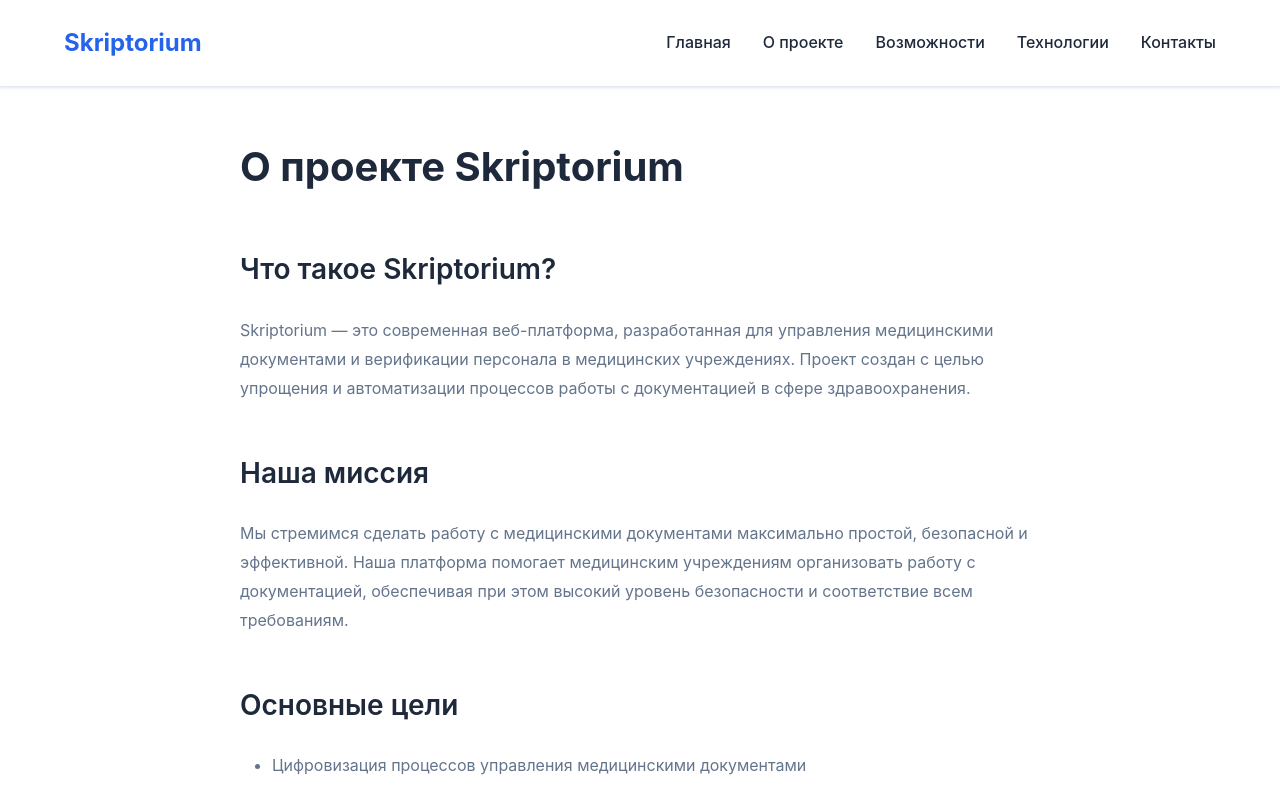
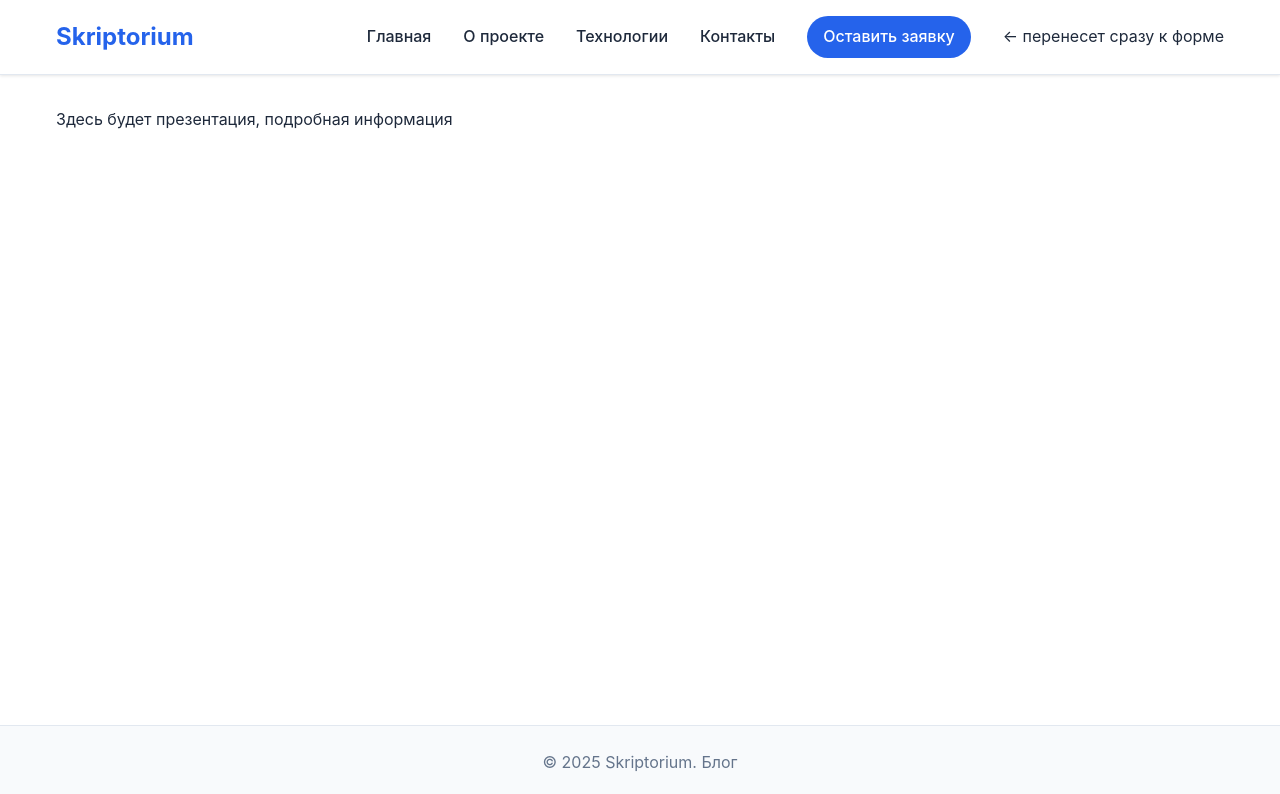
Before and after one commit to daniilmiagkov/skriptorium-landing, a Vue app: page /about in a window 1280 px wide. Shown: the top 794 px of the page. Built offline with nearby package versions, Linux system fonts and the light colour scheme.

Commit message:
change variables and for demo

```diff
--- a/src/App.vue
+++ b/src/App.vue
@@ -19,13 +19,13 @@ import Header from '@/components/Header.vue';
 <style module lang="scss">
 .main {
   flex: 1;
-  padding: $spacing-xl 0;
+  padding: $spacing-8 0;
 }
 
 .footer {
   background-color: $bg-light;
   border-top: 1px solid $border-color;
-  padding: $spacing-lg 0;
+  padding: $spacing-6 0;
   margin-top: auto;
   text-align: center;
   color: $text-light;
--- a/src/components/Card.vue
+++ b/src/components/Card.vue
@@ -32,9 +32,9 @@ defineProps<{
   background: $bg-light;
   border: 1px solid $border-color;
   border-radius: 8px;
-  padding: $spacing-md;
+  padding: $spacing-4;
   text-align: center;
-  gap: $spacing-sm;
+  gap: $spacing-2;
   display: flex;
   flex-direction: column;
   justify-content: space-between;
@@ -42,7 +42,7 @@ defineProps<{
 
 .featureCardIcon {
   font-size: 3rem;
-  margin-bottom: $spacing-md;
+  margin-bottom: $spacing-4;
 }
 
 .featureCardTitle {
--- a/src/components/Header.vue
+++ b/src/components/Header.vue
@@ -17,6 +17,13 @@
           >
             {{ link.text }}
           </router-link>
+          <router-link
+            to="/contact"
+            :class="[$style.button, $style.navLink]"
+          >
+            Оставить заявку
+          </router-link>
+          <- перенесет сразу к форме
         </nav>
       </div>
     </div>
@@ -33,10 +40,10 @@ const routes = [
     route: '/about',
     text: 'О проекте'
   },
-  {
-    route: '/features',
-    text: 'Возможности'
-  },
+  // {
+  //   route: '/features',
+  //   text: 'Возможности'
+  // },
   {
     route: '/technology',
     text: 'Технологии'
@@ -52,7 +59,7 @@ const routes = [
 .header {
   background-color: $bg-color;
   border-bottom: 1px solid $border-color;
-  padding: $spacing-md 0;
+  padding: $spacing-4 0;
   position: sticky;
   top: 0;
   z-index: 100;
@@ -78,7 +85,8 @@ const routes = [
 
 .nav {
   display: flex;
-  gap: $spacing-lg;
+  gap: $spacing-8;
+  align-items: center;
 }
 
 .navLink {
@@ -98,7 +106,7 @@ const routes = [
     &::after {
       content: '';
       position: absolute;
-      bottom: -$spacing-xs;
+      bottom: -$spacing-1;
       left: 0;
       right: 0;
       height: 2px;
@@ -106,15 +114,28 @@ const routes = [
     }
   }
 }
+
+.button {
+  padding: $spacing-2 $spacing-4;
+  border-radius: 9999px;
+  color: white;
+  background-color: $primary-color;
+  transition: transform 0.25s ease;
+  &:hover {
+    transform: translate(3px, 3px);
+    color: white;
+  }
+}
+
 @media (max-width: $breakpoint-md) {
   .nav {
-    gap: $spacing-md;
+    gap: $spacing-4;
     flex-wrap: wrap;
   }
 
   .headerContent {
     flex-direction: column;
-    gap: $spacing-md;
+    gap: $spacing-4;
   }
 }
 </style>
--- a/src/styles/main.scss
+++ b/src/styles/main.scss
@@ -4,5 +4,5 @@
 .container {
   max-width: 1200px;
   margin: 0 auto;
-  padding: 0 $spacing-md;
+  padding: 0 $spacing-4;
 }
--- a/src/styles/variables.scss
+++ b/src/styles/variables.scss
@@ -8,11 +8,15 @@ $bg-light: #f8fafc;
 $border-color: #e2e8f0;
 
 // Spacing
-$spacing-xs: 0.5rem;
-$spacing-sm: 1rem;
-$spacing-md: 1.5rem;
-$spacing-lg: 2rem;
-$spacing-xl: 3rem;
+$spacing-1: 0.25rem;  // 4px
+$spacing-2: 0.5rem;   // 8px
+$spacing-3: 0.75rem;  // 12px
+$spacing-4: 1rem;     // 16px
+$spacing-5: 1.25rem;  // 20px
+$spacing-6: 1.5rem;   // 24px
+$spacing-7: 1.75rem;  // 28px
+$spacing-8: 2rem;     // 32px
+$spacing-12: 3rem;    // 48px
 
 // Breakpoints
 $breakpoint-sm: 640px;
--- a/src/views/AboutView.vue
+++ b/src/views/AboutView.vue
@@ -1,7 +1,11 @@
 <template>
   <div :class="$style.about">
     <div class="container">
-      <article :class="$style.article">
+      <p>
+        Здесь будет презентация, подробная информация
+      </p>
+
+      <!-- <article :class="$style.article">
         <h1 :class="$style.articleTitle">О проекте Skriptorium</h1>
 
         <section :class="$style.articleSection">
@@ -41,7 +45,7 @@
             медицинских учреждений.
           </p>
         </section>
-      </article>
+      </article> -->
     </div>
   </div>
 </template>
@@ -63,34 +67,34 @@
 .articleTitle {
   font-size: 2.5rem;
   font-weight: 700;
-  margin-bottom: $spacing-xl;
+  margin-bottom: $spacing-8;
   color: $text-color;
 }
 
 .articleSection {
-  margin-bottom: $spacing-xl;
+  margin-bottom: $spacing-8;
 
   h2 {
     font-size: 1.75rem;
     font-weight: 600;
-    margin-bottom: $spacing-md;
+    margin-bottom: $spacing-4;
     color: $text-color;
   }
 
   p {
     color: $text-light;
     line-height: 1.8;
-    margin-bottom: $spacing-md;
+    margin-bottom: $spacing-4;
   }
 
   ul {
     color: $text-light;
     line-height: 1.8;
-    padding-left: $spacing-lg;
-    margin-top: $spacing-sm;
+    padding-left: $spacing-6;
+    margin-top: $spacing-2;
 
     li {
-      margin-bottom: $spacing-xs;
+      margin-bottom: $spacing-1;
     }
   }
 }
--- a/src/views/ContactView.vue
+++ b/src/views/ContactView.vue
@@ -48,7 +48,7 @@
 .pageTitle {
   font-size: 2.5rem;
   font-weight: 700;
-  margin-bottom: $spacing-xl;
+  margin-bottom: $spacing-8;
   text-align: center;
   color: $text-color;
 }
@@ -59,33 +59,33 @@
 }
 
 .contactSection {
-  margin-bottom: $spacing-xl;
+  margin-bottom: $spacing-8;
 
   h2 {
     font-size: 1.75rem;
     font-weight: 600;
-    margin-bottom: $spacing-md;
+    margin-bottom: $spacing-4;
     color: $text-color;
   }
 
   p {
     color: $text-light;
     line-height: 1.8;
-    margin-bottom: $spacing-md;
+    margin-bottom: $spacing-4;
   }
 }
 
 .infoList {
   display: flex;
   flex-direction: column;
-  gap: $spacing-md;
+  gap: $spacing-4;
 }
 
 .infoItem {
   display: flex;
   flex-direction: column;
-  gap: $spacing-xs;
-  padding: $spacing-md;
+  gap: $spacing-1;
+  padding: $spacing-4;
   background: $bg-light;
   border-radius: 8px;
   border: 1px solid $border-color;
--- a/src/views/FeaturesView.vue
+++ b/src/views/FeaturesView.vue
@@ -87,7 +87,7 @@ const features = ref<Feature[]>([
 .pageTitle {
   font-size: 2.5rem;
   font-weight: 700;
-  margin-bottom: $spacing-xl;
+  margin-bottom: $spacing-8;
   text-align: center;
   color: $text-color;
 }
@@ -95,7 +95,7 @@ const features = ref<Feature[]>([
 .featuresGrid {
   display: grid;
   grid-template-columns: repeat(auto-fit, minmax(280px, 1fr));
-  gap: $spacing-lg;
+  gap: $spacing-6;
 }
 
 @media (max-width: $breakpoint-md) {
--- a/src/views/HomeView.vue
+++ b/src/views/HomeView.vue
@@ -1,13 +1,18 @@
 <template>
   <div :class="$style.home">
     <div class="container">
-      <section :class="$style.hero">
+      <!-- <section :class="$style.hero">
         <h1 :class="$style.heroTitle">Добро пожаловать в Skriptorium</h1>
         <p :class="$style.heroSubtitle">
           Современная платформа для управления медицинскими документами и верификацией персонала
         </p>
+      </section> -->
+      <!-- <section :class="$style.hero">
+        <h1> -- Здесь будет главная информация о проекте -- + оставить заявку</h1>
+        <p :class="$style.heroSubtitle">
+          Современная платформа для управления медицинскими документами и верификацией персонала
+        </p>
       </section>
-
       <section :class="$style.sections">
         <Card
           v-for="section in sections"
@@ -16,7 +21,11 @@
           :link="section.link"
           :description="section.description"
         />
-      </section>
+      </section> -->
+      <p>здесь будет главная информация о проекте. посадочная страница</p>
+      <p>
+        + оставить заявку
+      </p>
     </div>
   </div>
 </template>
@@ -60,14 +69,14 @@ const sections = ref<Section[]>([
 
 .hero {
   text-align: center;
-  margin-bottom: $spacing-xl;
-  padding: $spacing-xl 0;
+  margin-bottom: $spacing-8;
+  padding: $spacing-8 0;
 }
 
 .heroTitle {
   font-size: 3rem;
   font-weight: 700;
-  margin-bottom: $spacing-md;
+  margin-bottom: $spacing-4;
   color: $text-color;
 }
 
@@ -81,8 +90,8 @@ const sections = ref<Section[]>([
 .sections {
   display: grid;
   grid-template-columns: repeat(auto-fit, minmax(300px, 1fr));
-  gap: $spacing-lg;
-  margin-top: $spacing-xl;
+  gap: $spacing-6;
+  margin-top: $spacing-8;
 }
 
 @media (max-width: $breakpoint-md) {
--- a/src/views/TechnologyView.vue
+++ b/src/views/TechnologyView.vue
@@ -132,7 +132,7 @@ const techSections = ref<TechSection[]>([
 .pageTitle {
   font-size: 2.5rem;
   font-weight: 700;
-  margin-bottom: $spacing-xl;
+  margin-bottom: $spacing-8;
   text-align: center;
   color: $text-color;
 }
@@ -140,29 +140,29 @@ const techSections = ref<TechSection[]>([
 .techSections {
   display: flex;
   flex-direction: column;
-  gap: $spacing-xl;
+  gap: $spacing-8;
 }
 
 .techSectionTitle {
   font-size: 2rem;
   font-weight: 600;
-  margin-bottom: $spacing-lg;
+  margin-bottom: $spacing-6;
   color: $primary-color;
   border-bottom: 2px solid $border-color;
-  padding-bottom: $spacing-sm;
+  padding-bottom: $spacing-2;
 }
 
 .techList {
   display: grid;
   grid-template-columns: repeat(auto-fit, minmax(300px, 1fr));
-  gap: $spacing-md;
+  gap: $spacing-4;
 }
 
 .techItem {
   background: $bg-light;
   border: 1px solid $border-color;
   border-radius: 8px;
-  padding: $spacing-md;
+  padding: $spacing-4;
   transition: transform 0.2s, box-shadow 0.2s;
 
   &:hover {
@@ -174,7 +174,7 @@ const techSections = ref<TechSection[]>([
 .techItemName {
   font-size: 1.25rem;
   font-weight: 600;
-  margin-bottom: $spacing-xs;
+  margin-bottom: $spacing-1;
   color: $text-color;
 }
 
```
